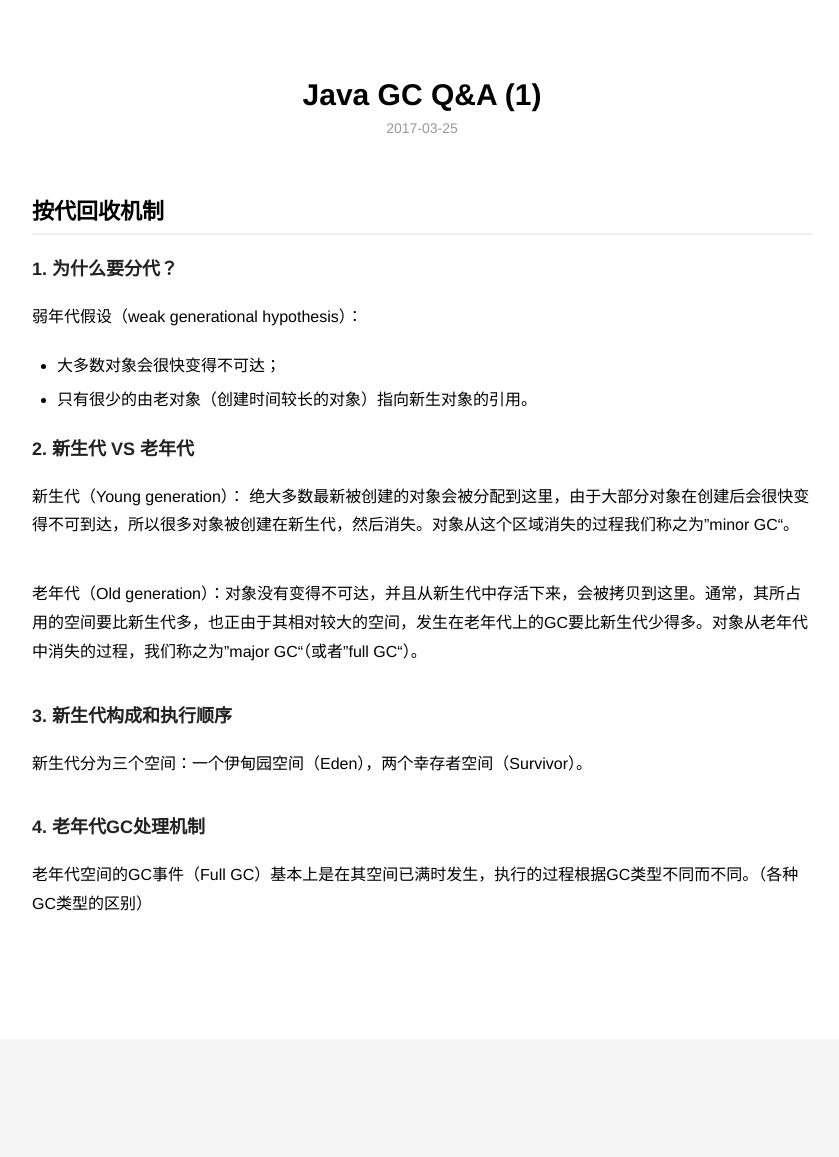
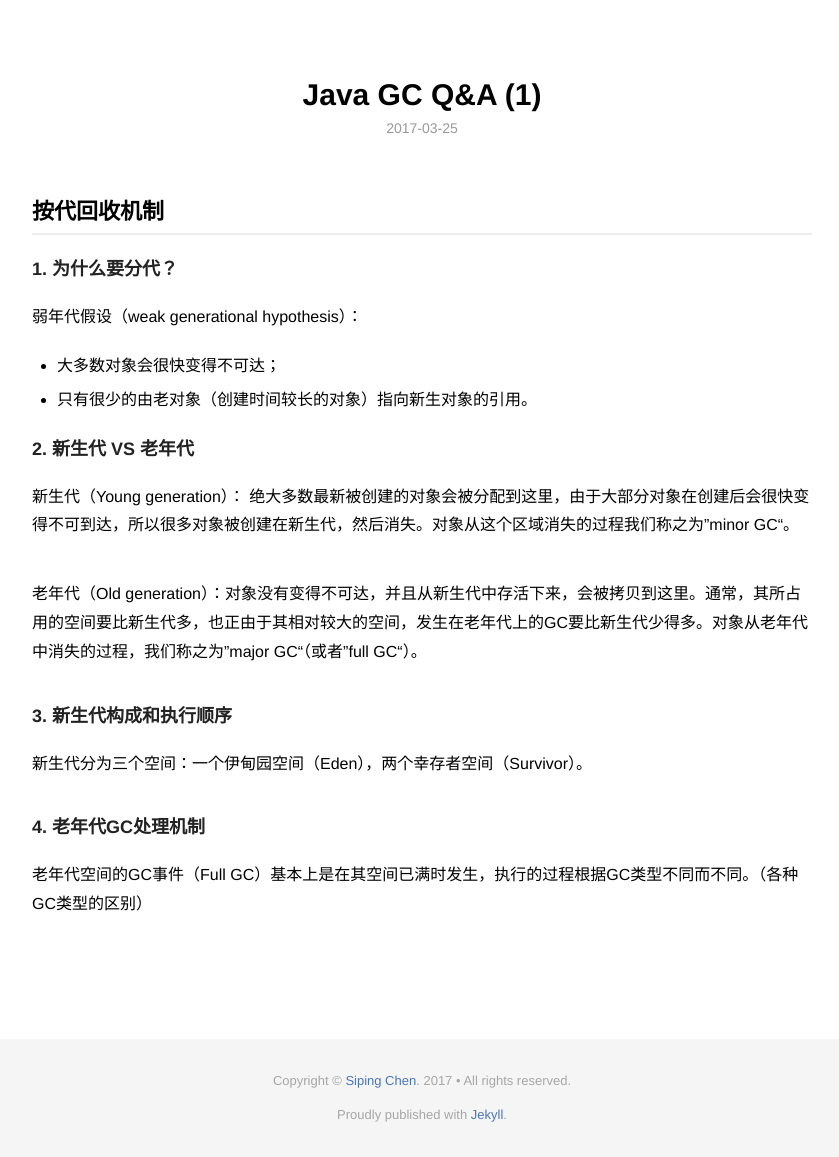
Before and after one commit to seeping007/seeping007.github.io, a Jekyll site: the page built from _posts/2017-03-25-java-gc-q&a-1.md, in a window 1280 px wide. Shown: the whole page, without its empty margins (218-1057 px from the left). Built offline with Jekyll 4.4.1, drawn with Linux system fonts in a browser that asks for light colours; before the commit the page ends 1039 px from its top, so only the background shows below that.

Commit message:
add footer

```diff
--- /dev/null
+++ b/_includes/footer.html
@@ -0,0 +1,7 @@
+<footer class="footer-wrapper">
+    <div>
+        Copyright © <a href="/">Siping Chen</a>. 2017 • All rights reserved.
+        <br/>
+        <span>Proudly published with <a href="http://jekyllrb.com/" target="_blank">Jekyll</a>.</span>
+    </div>
+</footer>
--- a/_includes/style.css
+++ b/_includes/style.css
@@ -478,6 +478,7 @@ a.external:hover {
 }
 
 .about-wrapper {
+    bottom: 0;
     background: #7e96a9;
     width: 900px;
     margin: 0 auto;
@@ -655,3 +656,14 @@ li.L9 {
     margin-top: 10px;
     margin-bottom: 10px;
 }
+
+.footer-wrapper {
+    width: 90%;
+    max-width: 760px;
+    margin: 0 auto;
+    padding: 25px 0;
+    text-align: center;
+    font-size: 13px;
+    line-height: 34px;
+    color: #a6a6a6;
+}
--- a/_layouts/post.html
+++ b/_layouts/post.html
@@ -9,6 +9,8 @@ layout: default
     {{ content }}
   </div>
 
+  {% include footer.html %}
+
   <script src="/js/jquery-1.7.1.min.js" type="text/javascript"></script>
   <script src="/js/post.js" type="text/javascript"></script>
 </body>
```
